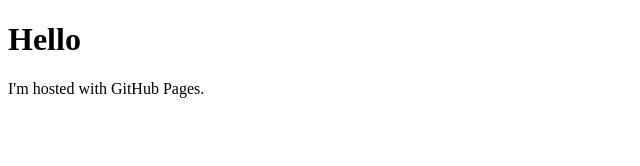
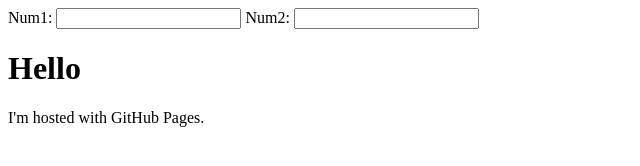
Before and after one commit to jimbobulet/Propagation-of-Uncertainty-Calculator, a plain HTML site: page index.html in a window 1280 px wide. Shown: the whole page, without its empty margins (0-640 px from the left). Drawn offline with Linux system fonts and the light colour scheme.

Commit message:
Update index.html

```diff
--- a/index.html
+++ b/index.html
@@ -4,6 +4,11 @@
   <meta name="google-site-verification" content="USXC_4yLXpNGdpA3LLZBKLBTvArmBeJjjNYAT9SO1PQ" />
   <title>Uncertainty Propagation</title>
 </head>
+  <label for="Num1">Num1:</label>
+  <input type="text" id="Num1" name="Num1">
+  <label for="Num2">Num2:</label>
+  <input type="text" id="Num2" name="Num2">
+  <script src=".\calculator.js"></script>
 <body>
 <h1>Hello</h1>
 <p>I'm hosted with GitHub Pages.</p>
```
